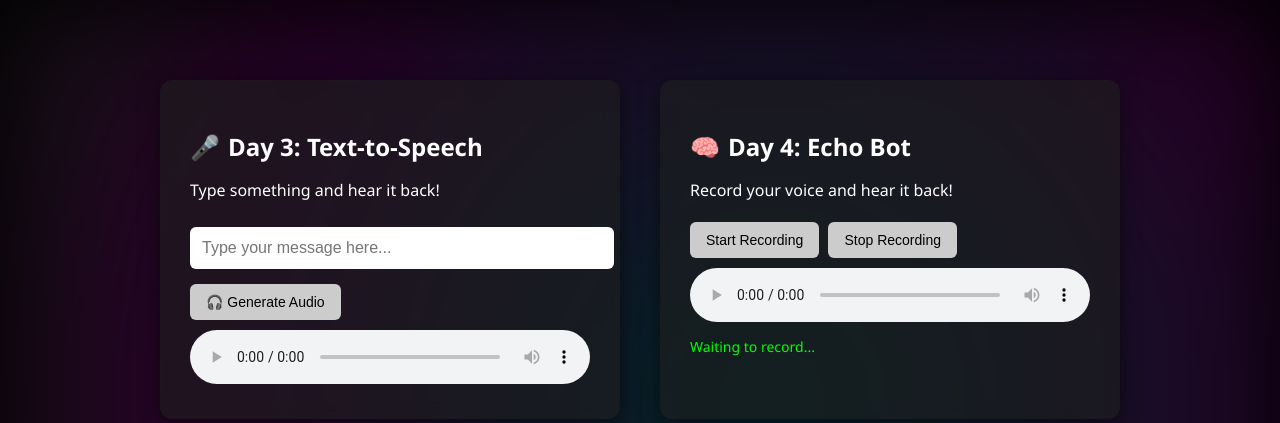
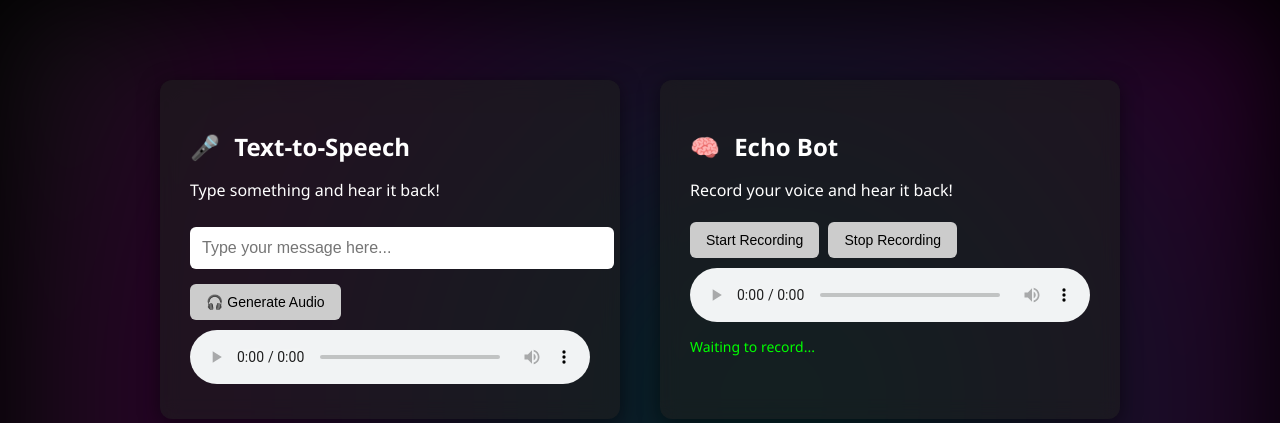
Before and after one commit to ShoanKJ/AI-voice-agent, a FastAPI app: page / in a window 1280 px wide. Shown: the top 423 px of the page. Run offline with FastAPI, Linux system fonts and the light colour scheme.

Commit message:
Update index.html

```diff
--- a/templates/index.html
+++ b/templates/index.html
@@ -110,7 +110,7 @@
   <div class="container">
     <!-- Day 3 -->
     <div class="box" id="day3">
-      <h2><span class="icon">🎤</span>Day 3: Text-to-Speech</h2>
+      <h2><span class="icon">🎤</span> Text-to-Speech</h2>
       <p>Type something and hear it back!</p>
       <input type="text" id="textInput" placeholder="Type your message here..." />
       <button onclick="generateAudio()">🎧 Generate Audio</button>
@@ -119,7 +119,7 @@
 
 
     <div class="box" id="day4">
-      <h2><span class="icon">🧠</span>Day 4: Echo Bot</h2>
+      <h2><span class="icon">🧠</span> Echo Bot</h2>
       <p>Record your voice and hear it back!</p>
       <button id="startBtn">Start Recording</button>
       <button id="stopBtn">Stop Recording</button>
```
